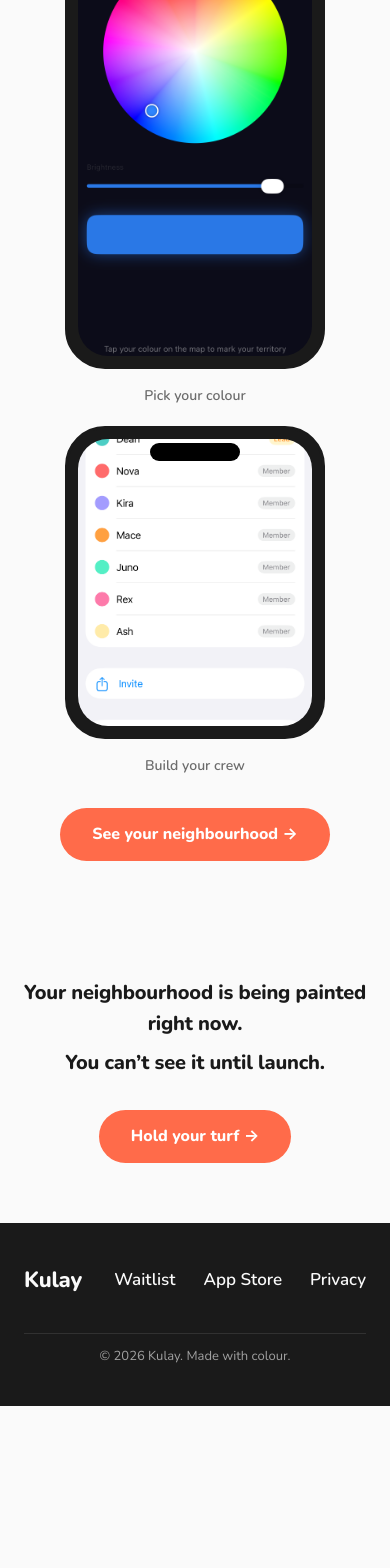
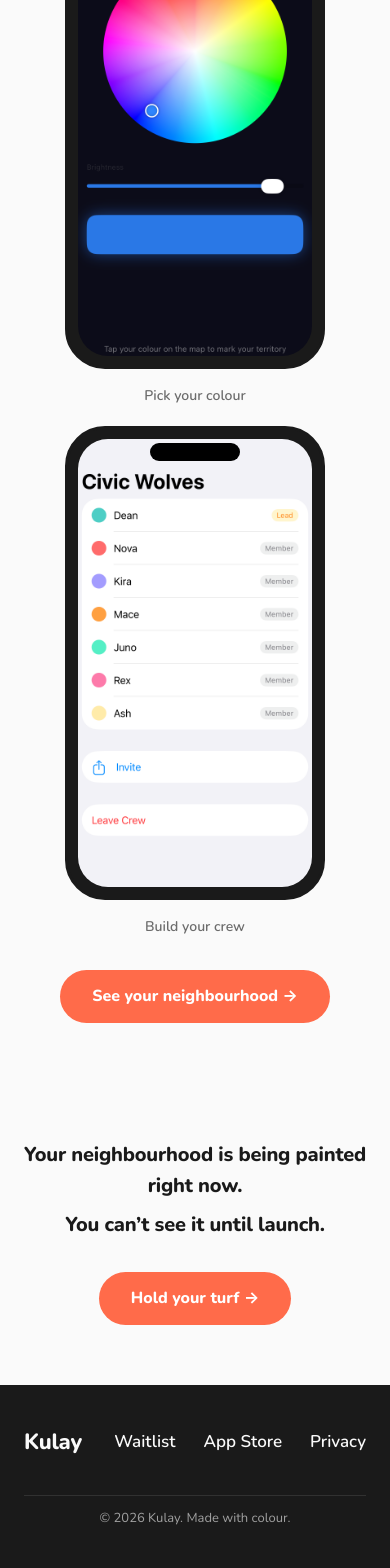
Before and after one commit to deanberris/kulayco-site, a Jekyll site: the page built from index.html, in a window 390 px wide. Shown: the part 3210-4778 px from the top of the page. Built offline with Jekyll 4.4.1, drawn with Linux system fonts in a browser that asks for light colours; a script that is not in the unit is left out; before the commit the page ends 4616 px from its top, so only the background shows below that.

Commit message:
Revert broken crew phone frame aspect-ratio change
The .phone--crew aspect-ratio approach made the frame look like a square,
not a phone. Restoring to original state before polecat-driven fix.

Co-Authored-By: Claude Sonnet 4.6 <noreply@anthropic.com>

```diff
--- a/assets/css/main.scss
+++ b/assets/css/main.scss
@@ -648,10 +648,6 @@ a {
   }
 }
 
-.phone--crew .phone__frame {
-  aspect-ratio: 1206 / 1450;
-}
-
 .phone__screen-img {
   width: 100%;
   height: 100%;
--- a/index.html
+++ b/index.html
@@ -98,7 +98,7 @@ layout: default
         </div>
         <figcaption>Pick your colour</figcaption>
       </figure>
-      <figure class="phone phone--crew">
+      <figure class="phone">
         <div class="phone__frame">
           <img class="phone__screen-img" src="{{ '/assets/screenshots/03-crew-view.png' | relative_url }}" alt="Crew view showing members with colour swatches">
         </div>
```
Also changed, not shown: assets/screenshots/03-crew-view.png.
